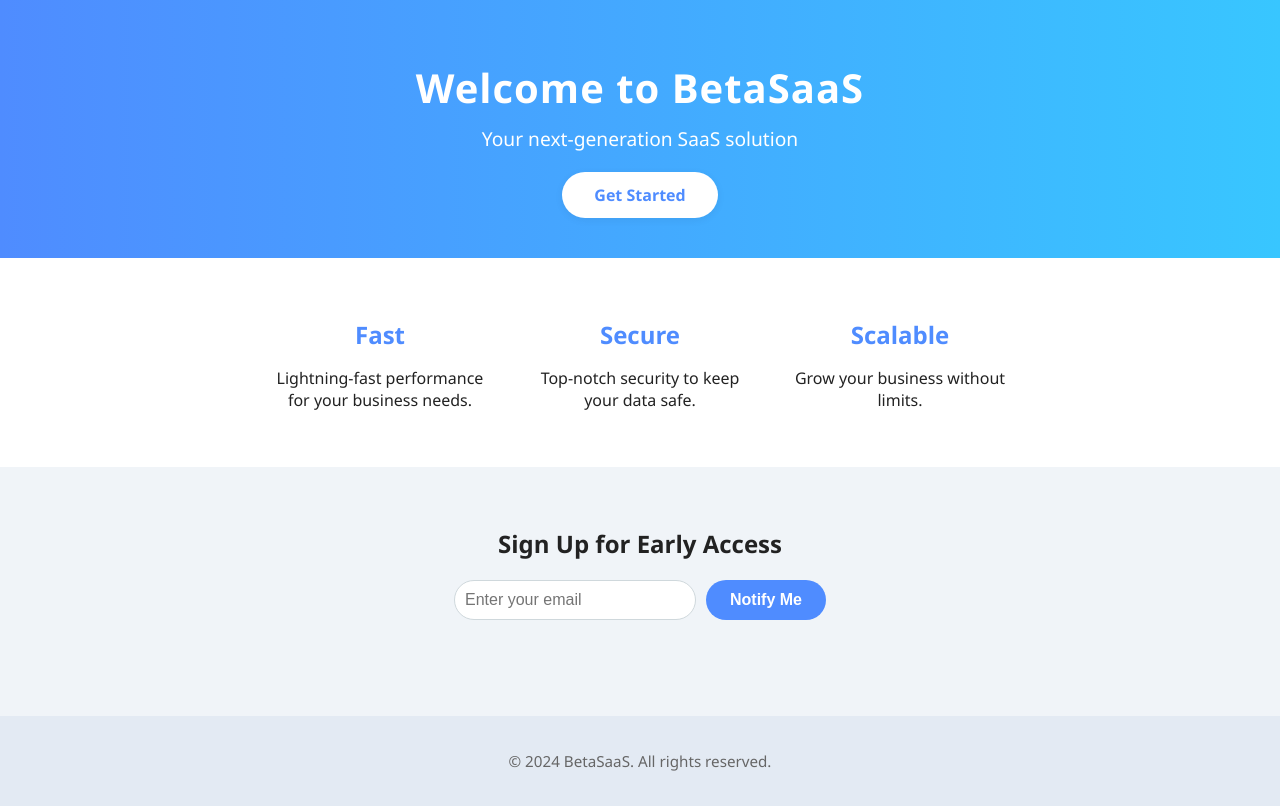
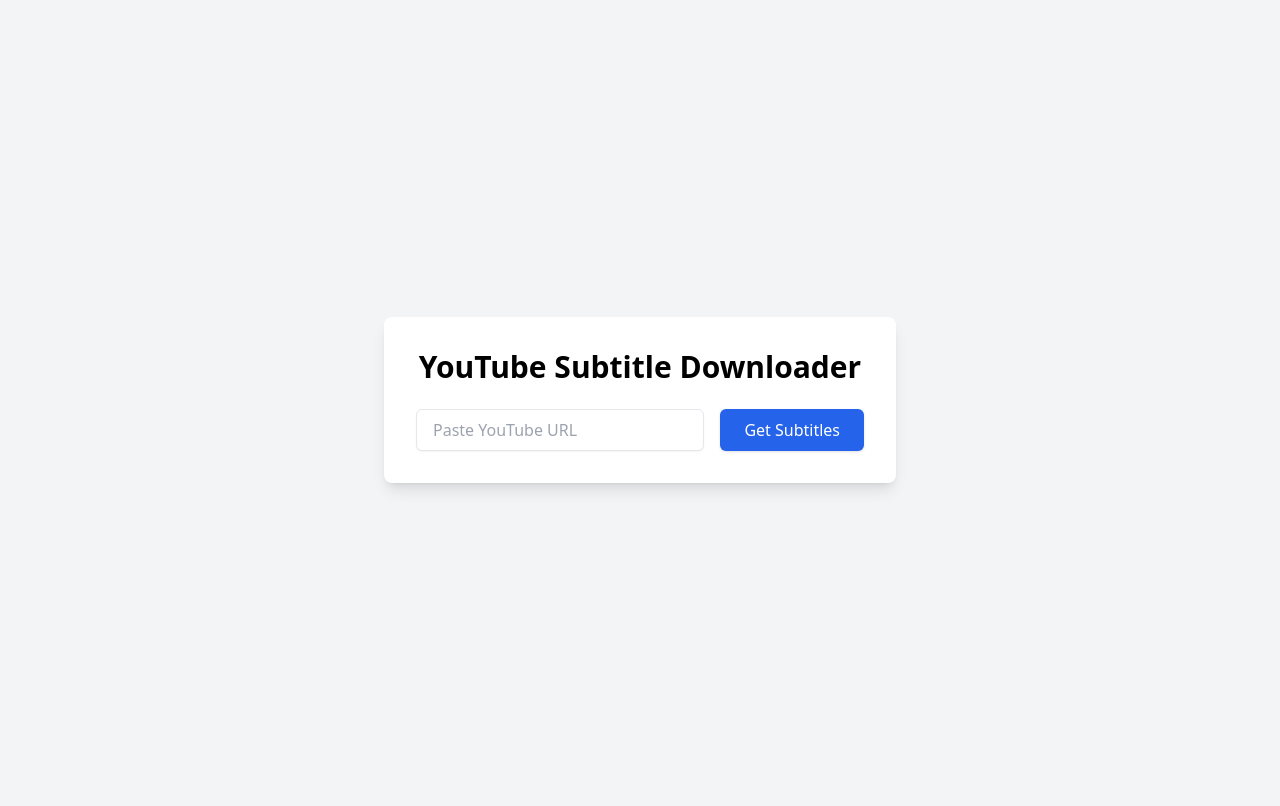
Before and after one commit to AlanMartinez/BetaSaaS, a plain HTML site: page index.html in a window 1280 px wide. Drawn offline with nearby package versions, Linux system fonts and the light colour scheme.

Commit message:
Add Tailwind landing page for subtitle downloader

```diff
--- a/index.html
+++ b/index.html
@@ -3,40 +3,16 @@
 <head>
     <meta charset="UTF-8">
     <meta name="viewport" content="width=device-width, initial-scale=1.0">
-    <title>BetaSaaS - Simple & Elegant Landing Page</title>
-    <link rel="stylesheet" href="styles.css">
+    <title>YouTube Subtitle Downloader</title>
+    <script src="https://cdn.tailwindcss.com"></script>
 </head>
-<body>
-    <header>
-        <h1>Welcome to BetaSaaS</h1>
-        <p>Your next-generation SaaS solution</p>
-        <a href="#signup" class="cta-btn">Get Started</a>
-    </header>
-    <section class="features">
-        <div class="feature">
-            <h2>Fast</h2>
-            <p>Lightning-fast performance for your business needs.</p>
-        </div>
-        <div class="feature">
-            <h2>Secure</h2>
-            <p>Top-notch security to keep your data safe.</p>
-        </div>
-        <div class="feature">
-            <h2>Scalable</h2>
-            <p>Grow your business without limits.</p>
-        </div>
-    </section>
-    <section id="signup" class="signup">
-        <h2>Sign Up for Early Access</h2>
-        <form id="signup-form">
-            <input type="email" placeholder="Enter your email" required>
-            <button type="submit">Notify Me</button>
+<body class="bg-gray-100 min-h-screen flex items-center justify-center p-4">
+    <div class="bg-white max-w-lg w-full p-8 rounded-lg shadow-lg">
+        <h1 class="text-3xl font-bold text-center mb-6">YouTube Subtitle Downloader</h1>
+        <form class="flex flex-col sm:flex-row gap-4">
+            <input type="text" placeholder="Paste YouTube URL" class="flex-1 px-4 py-2 border rounded-md shadow-sm focus:ring-2 focus:ring-blue-500 focus:outline-none">
+            <button type="submit" class="bg-blue-600 hover:bg-blue-700 text-white px-6 py-2 rounded-md shadow">Get Subtitles</button>
         </form>
-        <p id="form-message"></p>
-    </section>
-    <footer>
-        <p>&copy; 2024 BetaSaaS. All rights reserved.</p>
-    </footer>
-    <script src="script.js"></script>
+    </div>
 </body>
 </html>
```
Also changed, not shown: 1 other file.
